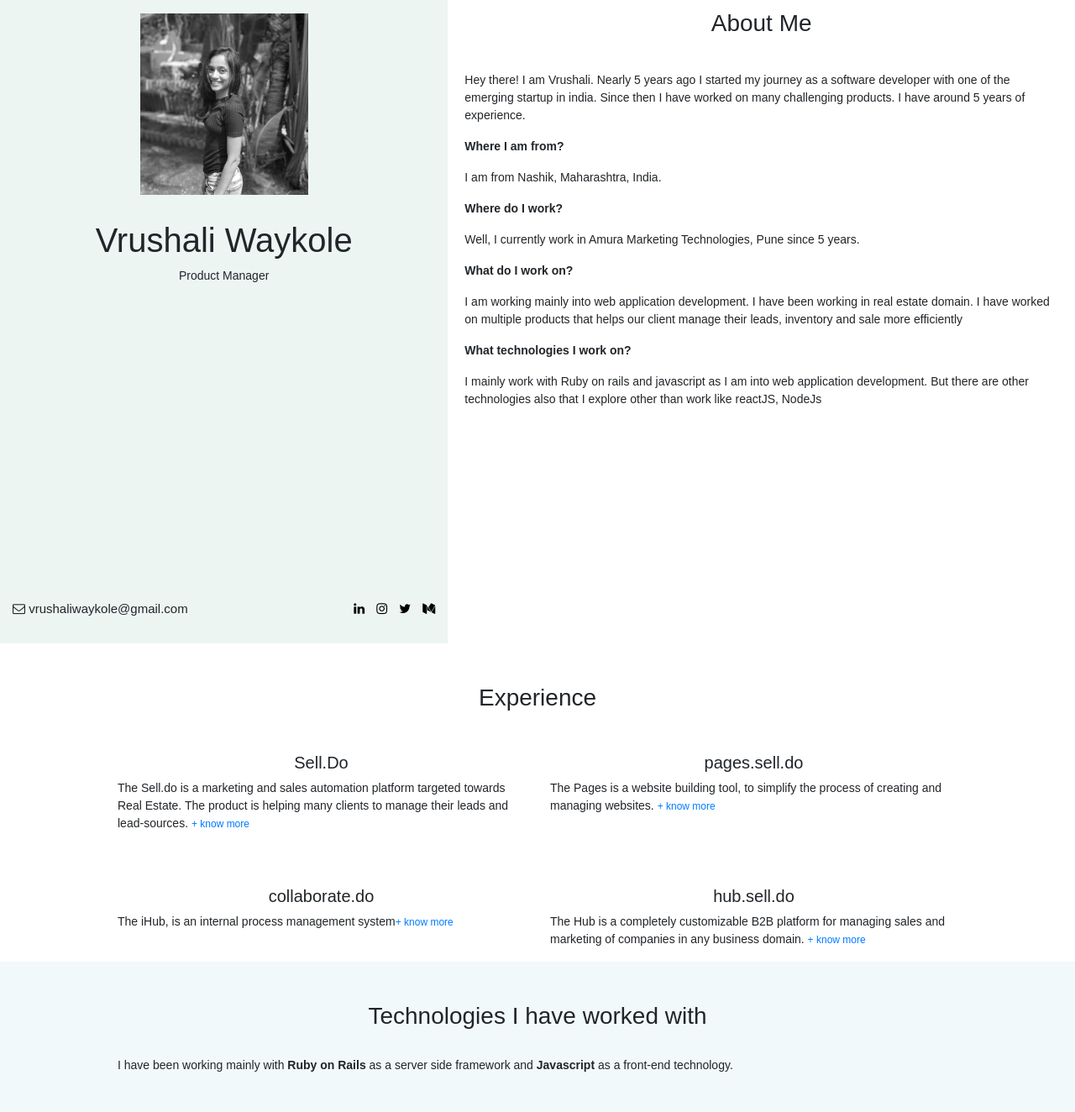
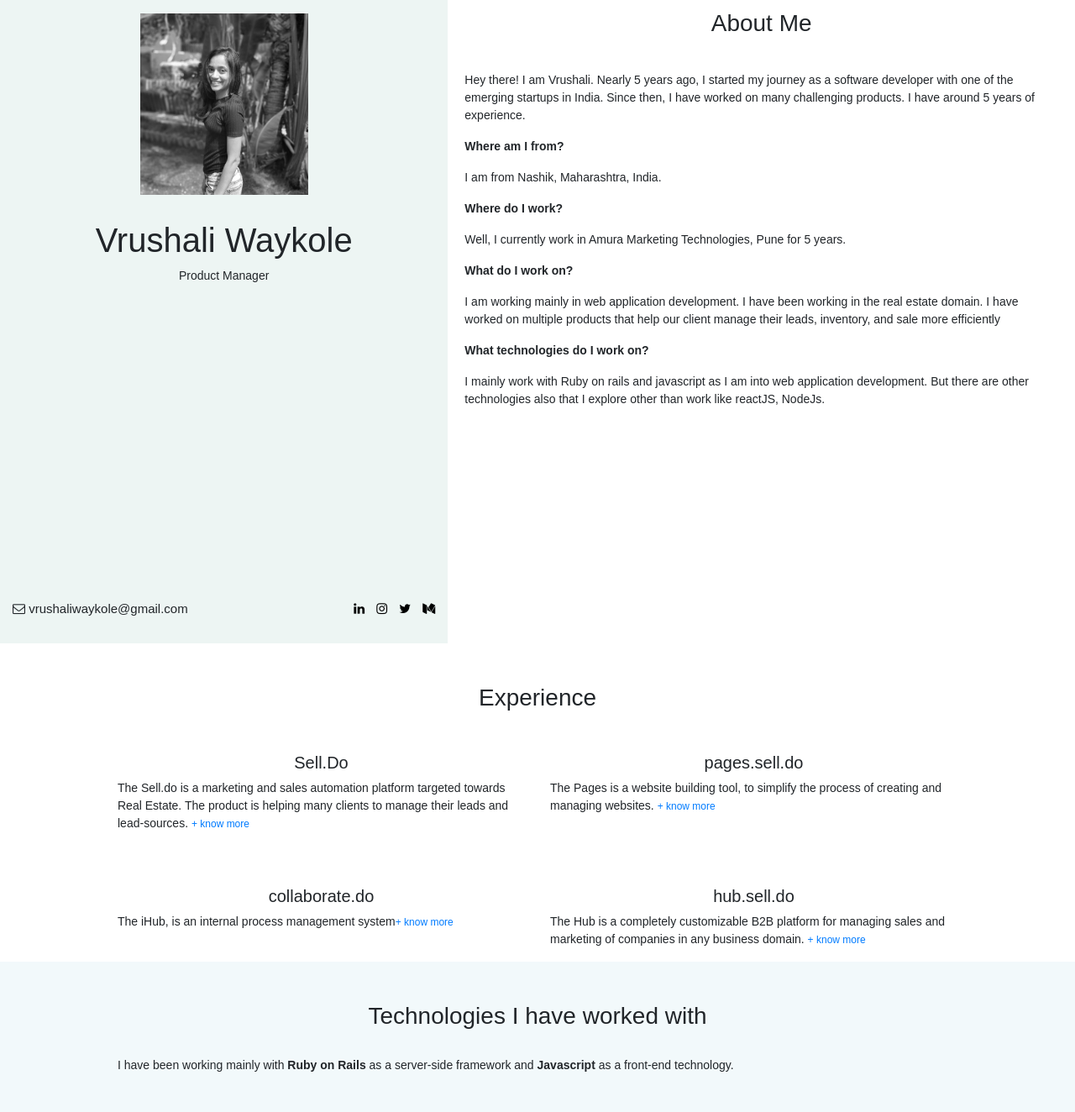
Before and after one commit to vrushaliwaykole/vrushaliwaykole.github.io, a plain HTML site: page index.html in a window 1280 px wide. Shown: the part 34-1358 px from the top of the page at 84% size. Drawn offline with Linux system fonts and the light colour scheme; a web font is replaced by a local one.

Commit message:
Grammar issue fixes

```diff
--- a/index.html
+++ b/index.html
@@ -56,16 +56,16 @@
             <div class="text-center pt-2 pb-2 pr">
               <h3>About Me</h3>
             </div>
-            <p class="pt-4">Hey there! I am Vrushali. Nearly 5 years ago I started my journey as a software developer with one of the emerging startup in india. Since then I have worked on many challenging products. I have around 5 years of experience.</p>
-            <p><b>Where I am from?</b></p>
+            <p class="pt-4">Hey there! I am Vrushali. Nearly 5 years ago, I started my journey as a software developer with one of the emerging startups in India. Since then, I have worked on many challenging products. I have around 5 years of experience.</p>
+            <p><b>Where am I from?</b></p>
             <p>I am from Nashik, Maharashtra, India.</p>
             <p><b>Where do I work?</b></p>
-            <p>Well, I currently work in Amura Marketing Technologies, Pune since 5 years.</p>
+            <p>Well, I currently work in Amura Marketing Technologies, Pune for 5 years.</p>
             <p><b>What do I work on?</b></p>
-            <p>I am working mainly into web application development. I have been working in real estate domain. I have worked on multiple products that helps our client manage their leads, inventory and sale more efficiently</p>
-            <p><b>What technologies I work on?</b></p>
+            <p>I am working mainly in web application development. I have been working in the real estate domain. I have worked on multiple products that help our client manage their leads, inventory, and sale more efficiently</p>
+            <p><b>What technologies do I work on?</b></p>
             <p>
-              I mainly work with Ruby on rails and javascript as I am into web application development. But there are other technologies also that I explore other than work like reactJS, NodeJs
+              I mainly work with Ruby on rails and javascript as I am into web application development. But there are other technologies also that I explore other than work like reactJS, NodeJs.
             </p>
           </div>
         </div>
@@ -83,7 +83,7 @@
             <div class="col-lg-6">
               <h5 class="text-center">pages.sell.do</h5>
                   <p class="card-text">The Pages is a website building tool, to simplify the process of creating and managing websites. <a  data-toggle="collapse" href="#pages-details" class="know-more">+ know more</a></p>
-                  <div class="collapse" id="pages-details">It has different features such as drag and drop components, color graders, undo-redo and responsive utilities. The application supports publishing and hosting websites on a local server. The product is built to reduce time to create landing pages in crunched timeline. Application also supports multi-page websites.</div>
+                  <div class="collapse" id="pages-details">It has different features such as drag and drop components, color graders, undo-redo and responsive utilities. The application supports publishing and hosting websites on a local server. The product is built to reduce time to create landing pages in the crunched timeline. The application also supports multi-page websites.</div>
             </div>
           </div>
           <div class="row mt-5">
@@ -106,7 +106,7 @@
         <div class="col-12 col-md-12 col-lg-12">
           <h3 class="text-center">Technologies I have worked with</h3>
           <div class="pt-4">
-            I have been working mainly with <b>Ruby on Rails</b> as a server side framework and <b>Javascript</b> as a front-end technology.
+            I have been working mainly with <b>Ruby on Rails</b> as a server-side framework and <b>Javascript</b> as a front-end technology.
           </div>
           <div class="row mt-5">
             <div class="col-lg-3">
```
